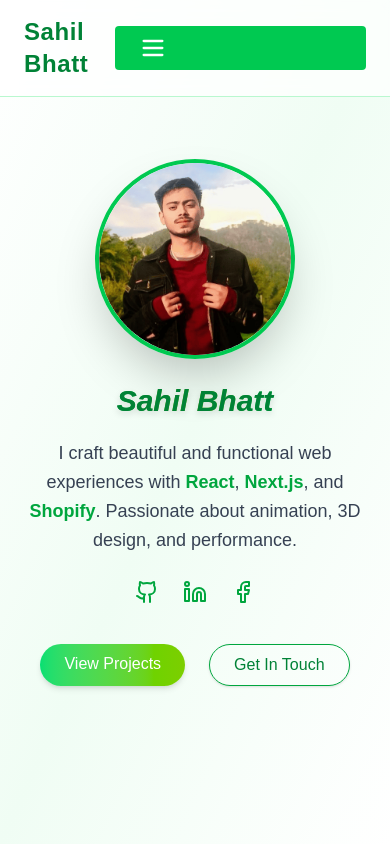
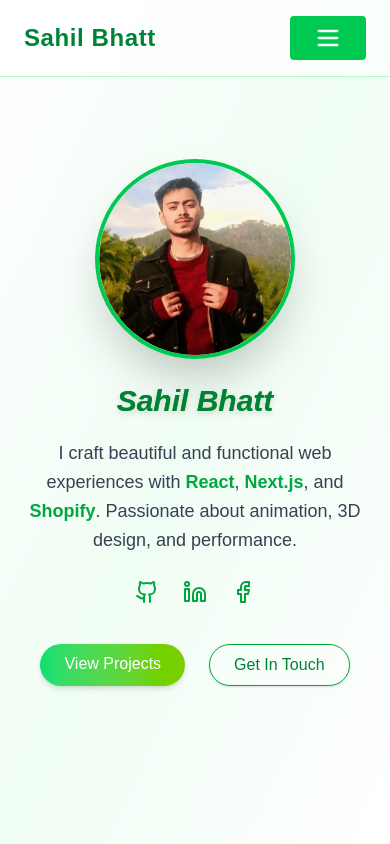
Before and after one commit to sahilbhatt01/My-Portfolio, a Next.js app: page / in a window 390 px wide. Shown: the top 844 px of the page. Built offline with nearby package versions, Linux system fonts and the light colour scheme.

Commit message:
Initial layout

```diff
--- a/src/app/globals.css
+++ b/src/app/globals.css
@@ -32,7 +32,7 @@ input, textarea {
 
 /* Buttons */
 button {
-  @apply bg-green-500 hover:bg-green-600 text-white font-semibold rounded px-6 py-2 w-full;
+  @apply bg-green-500 hover:bg-green-600 text-white font-semibold rounded px-6 py-2 ;
   transition: background-color 0.3s;
   font-family: 'Josefin Sans', sans-serif;
 }
--- a/src/components/Header.tsx
+++ b/src/components/Header.tsx
@@ -34,7 +34,7 @@ export default function Header() {
 
         {/* Mobile Menu Icon */}
         <button
-          className="md:hidden text-green-700 w-[10%]"
+          className="md:hidden text-green-700 "
           onClick={() => setMenuOpen(!menuOpen)}
           aria-label="Toggle Menu"
         >
```
